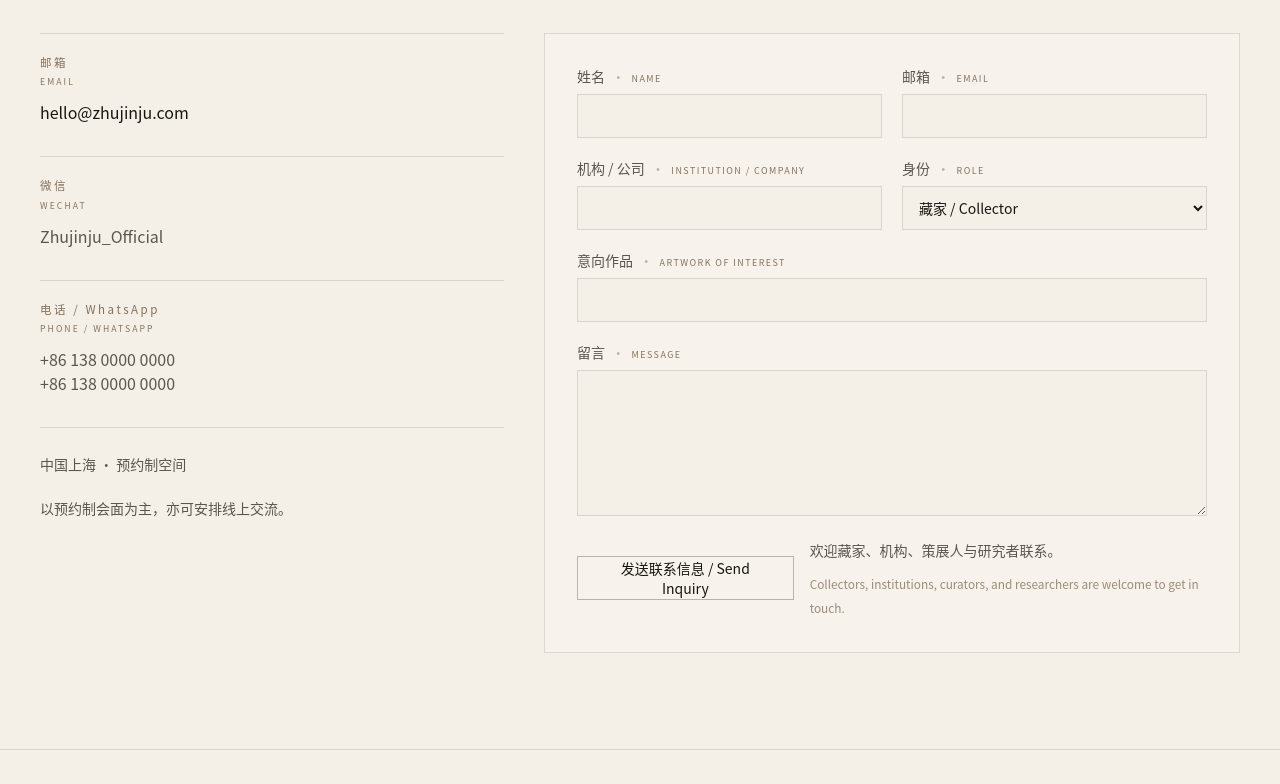
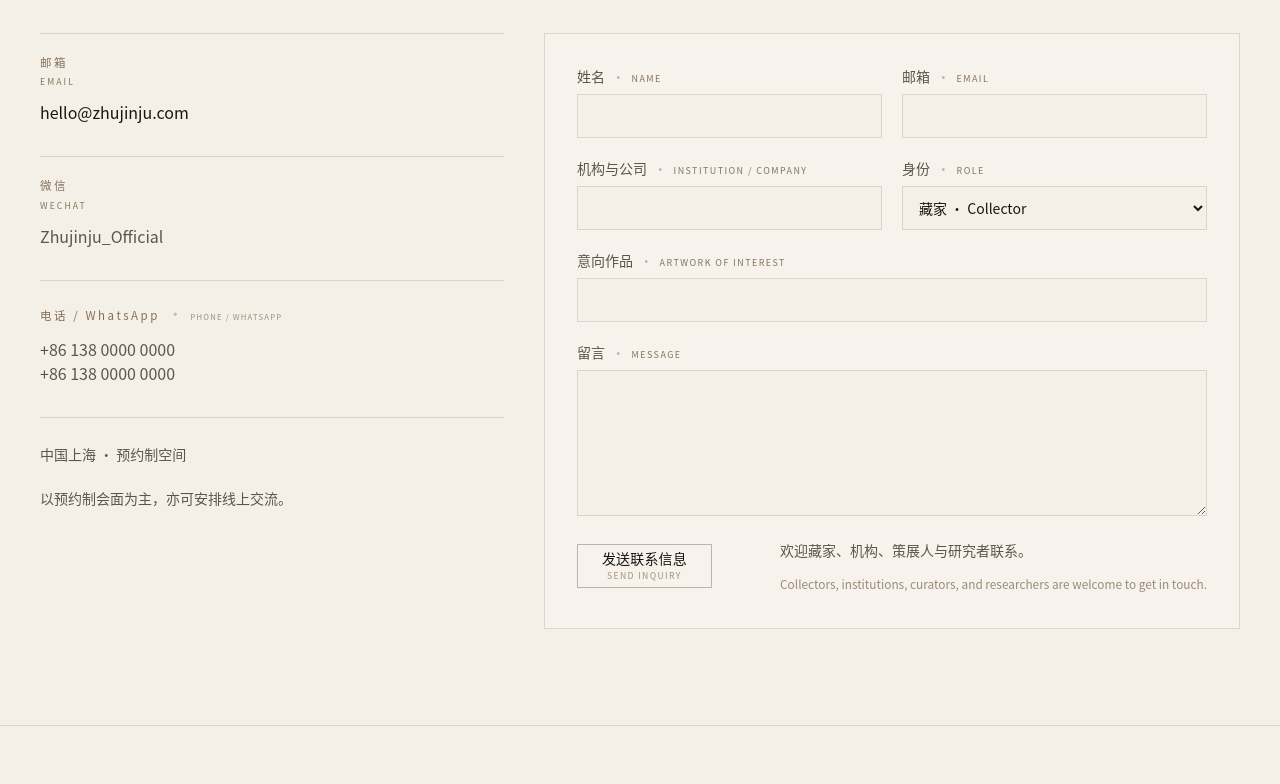
Before and after one commit to sfa0023918-design/zhujinju, a Next.js app: page /contact in a window 1280 px wide. Shown: the part 568-1352 px from the top of the page. Built offline with nearby package versions, Linux system fonts and the light colour scheme.

Commit message:
Unify bilingual action styling

```diff
--- a/app/contact/page.tsx
+++ b/app/contact/page.tsx
@@ -63,9 +63,10 @@ export default async function ContactPage({ searchParams }: ContactPageProps) {
             <BilingualText
               as="p"
               text={bt("电话 / WhatsApp", "Phone / WhatsApp")}
-              className="mb-3 flex flex-col gap-1 text-[var(--accent)]"
+              mode="inline"
+              className="mb-3 text-[var(--accent)]"
               zhClassName="text-[0.72rem] tracking-[0.22em]"
-              enClassName="text-[0.54rem] uppercase tracking-[0.24em]"
+              enClassName="text-[0.48rem] uppercase tracking-[0.16em] text-[var(--accent)]/76"
             />
             <p className="text-[var(--muted)]">{siteConfig.contact.phone}</p>
             <p className="text-[var(--muted)]">{siteConfig.contact.whatsapp}</p>
--- a/app/exhibitions/[slug]/page.tsx
+++ b/app/exhibitions/[slug]/page.tsx
@@ -3,6 +3,7 @@ import Image from "next/image";
 import Link from "next/link";
 import { notFound } from "next/navigation";
 
+import { ActionLabel } from "@/components/action-label";
 import { BilingualText } from "@/components/bilingual-text";
 import { ArtworkCard } from "@/components/artwork-card";
 import { bt } from "@/lib/bilingual";
@@ -59,7 +60,7 @@ export default async function ExhibitionDetailPage({
       <section className="mx-auto grid w-full max-w-[1480px] gap-10 px-5 py-8 md:grid-cols-[minmax(0,1fr)_320px] md:px-10 md:py-12">
         <div className="space-y-6">
           <Link href="/exhibitions" className="inline-flex text-sm text-[var(--muted)] transition-colors hover:text-[var(--ink)]">
-            返回展览与图录 / Back to Exhibitions
+            <ActionLabel text={bt("返回展览与图录", "Back to Exhibitions")} align="start" />
           </Link>
           <div className="space-y-4">
             <BilingualText
--- a/app/exhibitions/page.tsx
+++ b/app/exhibitions/page.tsx
@@ -1,6 +1,7 @@
 import Image from "next/image";
 import Link from "next/link";
 
+import { ActionLabel } from "@/components/action-label";
 import { BilingualText } from "@/components/bilingual-text";
 import { PageHero } from "@/components/page-hero";
 import { bt } from "@/lib/bilingual";
@@ -78,7 +79,7 @@ export default function ExhibitionsPage() {
                   <BilingualText as="p" text={exhibition.catalogueTitle} mode="inline" className="block" zhClassName="block" enClassName="text-[0.66rem] text-[var(--accent)]/75" />
                   <p>{exhibition.catalogueIntro.zh}</p>
                   <Link href={`/exhibitions/${exhibition.slug}`} className="inline-flex text-[var(--ink)]">
-                    查看展览详情 / View Exhibition
+                    <ActionLabel text={bt("查看展览详情", "View Exhibition")} align="start" />
                   </Link>
                 </div>
               </div>
--- a/app/journal/[slug]/page.tsx
+++ b/app/journal/[slug]/page.tsx
@@ -3,6 +3,7 @@ import Image from "next/image";
 import Link from "next/link";
 import { notFound } from "next/navigation";
 
+import { ActionLabel } from "@/components/action-label";
 import { BilingualText } from "@/components/bilingual-text";
 import { bt } from "@/lib/bilingual";
 import { buildMetadata } from "@/lib/metadata";
@@ -54,7 +55,7 @@ export default async function ArticleDetailPage({ params }: ArticleDetailPagePro
     <>
       <section className="mx-auto w-full max-w-[1120px] px-5 py-8 md:px-10 md:py-12">
         <Link href="/journal" className="inline-flex text-sm text-[var(--muted)] transition-colors hover:text-[var(--ink)]">
-          返回文章 / Back to Journal
+          <ActionLabel text={bt("返回文章", "Back to Journal")} align="start" />
         </Link>
       </section>
 
--- a/app/journal/page.tsx
+++ b/app/journal/page.tsx
@@ -1,6 +1,7 @@
 import Image from "next/image";
 import Link from "next/link";
 
+import { ActionLabel } from "@/components/action-label";
 import { BilingualText } from "@/components/bilingual-text";
 import { PageHero } from "@/components/page-hero";
 import { bt } from "@/lib/bilingual";
@@ -66,7 +67,7 @@ export default function JournalPage() {
                   {article.excerpt.zh}
                 </p>
                 <Link href={`/journal/${article.slug}`} className="inline-flex text-sm text-[var(--ink)]">
-                  阅读全文 / Read Article
+                  <ActionLabel text={bt("阅读全文", "Read Article")} align="start" />
                 </Link>
               </div>
             </article>
--- a/app/not-found.tsx
+++ b/app/not-found.tsx
@@ -1,5 +1,6 @@
 import Link from "next/link";
 
+import { ActionLabel } from "@/components/action-label";
 import { BilingualText } from "@/components/bilingual-text";
 import { bt } from "@/lib/bilingual";
 
@@ -31,13 +32,13 @@ export default function NotFound() {
           href="/"
           className="inline-flex min-h-11 items-center border border-[var(--line-strong)] px-5 text-sm text-[var(--ink)]"
         >
-          返回首页 / Home
+          <ActionLabel text={bt("返回首页", "Home")} />
         </Link>
         <Link
           href="/collection"
           className="inline-flex min-h-11 items-center border border-[var(--line)] px-5 text-sm text-[var(--muted)]"
         >
-          浏览藏品 / Collection
+          <ActionLabel text={bt("浏览藏品", "Collection")} />
         </Link>
       </div>
     </section>
--- /dev/null
+++ b/components/action-label.tsx
@@ -0,0 +1,20 @@
+import type { BilingualText as BilingualValue } from "@/lib/site-data";
+
+import { BilingualText } from "./bilingual-text";
+
+type ActionLabelProps = {
+  text: BilingualValue;
+  align?: "start" | "center";
+};
+
+export function ActionLabel({ text, align = "center" }: ActionLabelProps) {
+  return (
+    <BilingualText
+      as="span"
+      text={text}
+      className={`flex flex-col ${align === "center" ? "items-center text-center" : "items-start text-left"}`}
+      zhClassName="text-sm leading-none tracking-[0.01em]"
+      enClassName="mt-1 text-[0.54rem] uppercase tracking-[0.16em] text-[var(--accent)]/76"
+    />
+  );
+}
--- a/components/collection-filters.tsx
+++ b/components/collection-filters.tsx
@@ -55,13 +55,13 @@ export function CollectionFilters({ current }: CollectionFiltersProps) {
         type="submit"
         className="h-11 self-end border border-[var(--line-strong)] px-5 text-sm text-[var(--ink)] transition-colors duration-300 hover:bg-[var(--surface-strong)]"
       >
-        筛选 / Filter
+        筛选·Filter
       </button>
       <Link
         href="/collection"
         className="flex h-11 items-center justify-center self-end border border-[var(--line)] px-5 text-sm text-[var(--muted)] transition-colors duration-300 hover:border-[var(--line-strong)] hover:text-[var(--ink)]"
       >
-        重置 / Reset
+        重置·Reset
       </Link>
     </form>
   );
--- a/components/contact-form.tsx
+++ b/components/contact-form.tsx
@@ -2,6 +2,9 @@
 
 import { useState } from "react";
 
+import { bt } from "@/lib/bilingual";
+
+import { ActionLabel } from "./action-label";
 import { BilingualText } from "./bilingual-text";
 
 type ContactFormProps = {
@@ -103,7 +106,7 @@ export function ContactForm({ initialArtwork }: ContactFormProps) {
         <label className="grid gap-2 text-sm text-[var(--muted)]">
           <BilingualText
             as="span"
-            text={{ zh: "机构 / 公司", en: "Institution / Company" }}
+            text={{ zh: "机构与公司", en: "Institution / Company" }}
             mode="inline"
             className="block"
             zhClassName="text-sm"
@@ -125,14 +128,14 @@ export function ContactForm({ initialArtwork }: ContactFormProps) {
           />
           <select
             name="identity"
-            defaultValue="藏家 / Collector"
+            defaultValue="藏家 · Collector"
             className="h-11 border border-[var(--line)] bg-[var(--bg)] px-3 text-[var(--ink)] outline-none transition-colors focus:border-[var(--line-strong)]"
           >
-            <option>藏家 / Collector</option>
-            <option>机构 / Institution</option>
-            <option>策展人 / Curator</option>
-            <option>研究者 / Researcher</option>
-            <option>媒体 / Press</option>
+            <option>藏家 · Collector</option>
+            <option>机构 · Institution</option>
+            <option>策展人 · Curator</option>
+            <option>研究者 · Researcher</option>
+            <option>媒体 · Press</option>
           </select>
         </label>
       </div>
@@ -171,9 +174,13 @@ export function ContactForm({ initialArtwork }: ContactFormProps) {
         <button
           type="submit"
           disabled={status === "submitting"}
-          className="inline-flex min-h-11 items-center border border-[var(--line-strong)] px-6 text-sm text-[var(--ink)] transition-colors duration-300 hover:bg-[var(--surface-strong)] disabled:cursor-not-allowed disabled:opacity-60"
+          className="inline-flex min-h-11 items-center border border-[var(--line-strong)] px-6 text-[var(--ink)] transition-colors duration-300 hover:bg-[var(--surface-strong)] disabled:cursor-not-allowed disabled:opacity-60"
         >
-          {status === "submitting" ? "提交中 / Sending" : "发送联系信息 / Send Inquiry"}
+          {status === "submitting" ? (
+            <ActionLabel text={bt("提交中", "Sending")} />
+          ) : (
+            <ActionLabel text={bt("发送联系信息", "Send Inquiry")} />
+          )}
         </button>
         <BilingualText
           as="p"
--- a/components/site-header.tsx
+++ b/components/site-header.tsx
@@ -28,7 +28,7 @@ export function SiteHeader() {
           />
         </Link>
         <nav
-          aria-label="主导航 / Main Navigation"
+          aria-label="主导航"
           className="flex flex-1 justify-end gap-4 overflow-x-auto text-sm text-[var(--muted)] md:gap-7"
         >
           {navigation.map((item) => (
```
Also changed, not shown: app/collection/[slug]/page.tsx (+6 -5 lines), app/page.tsx (+9 -8 lines).
